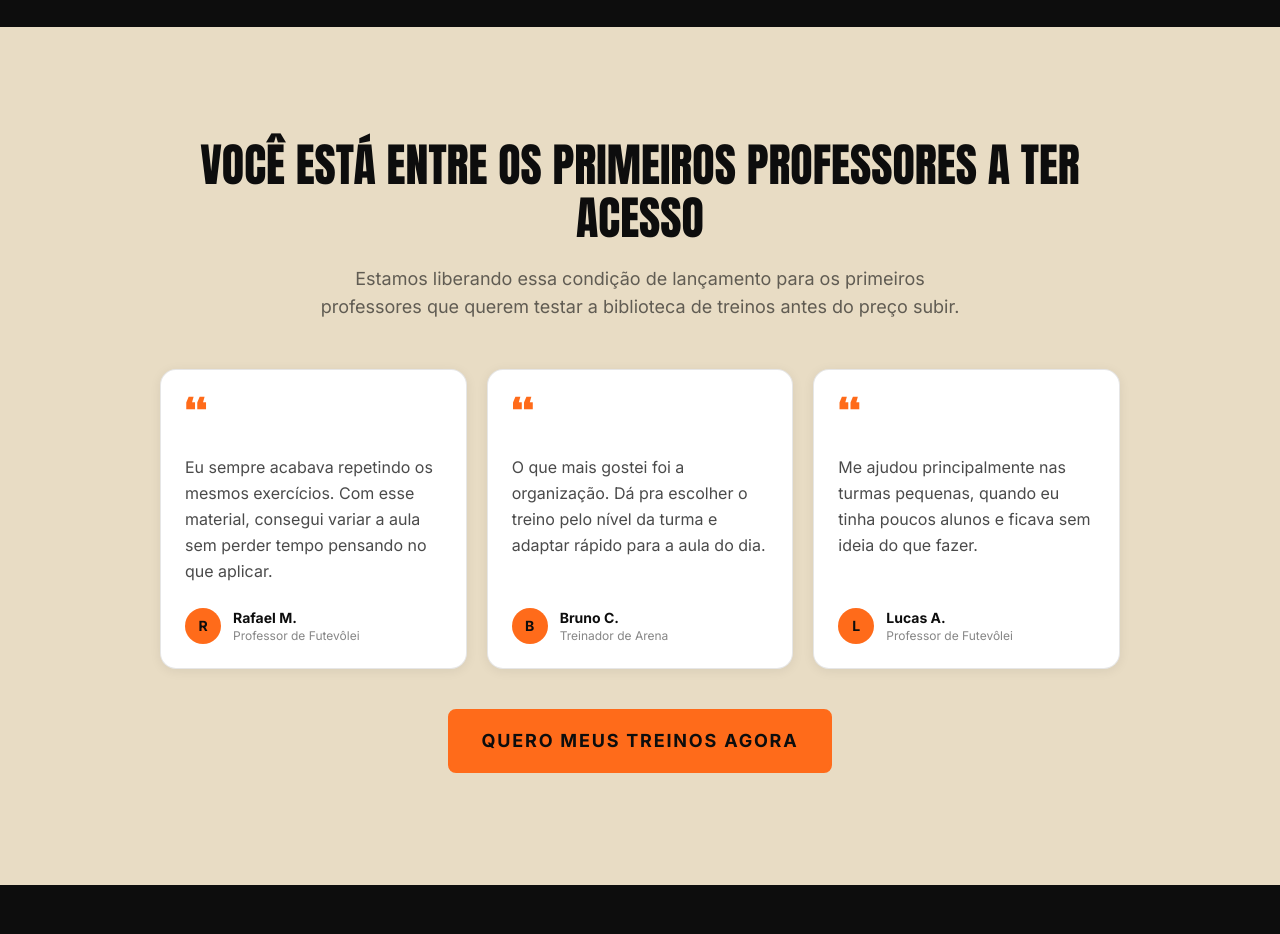
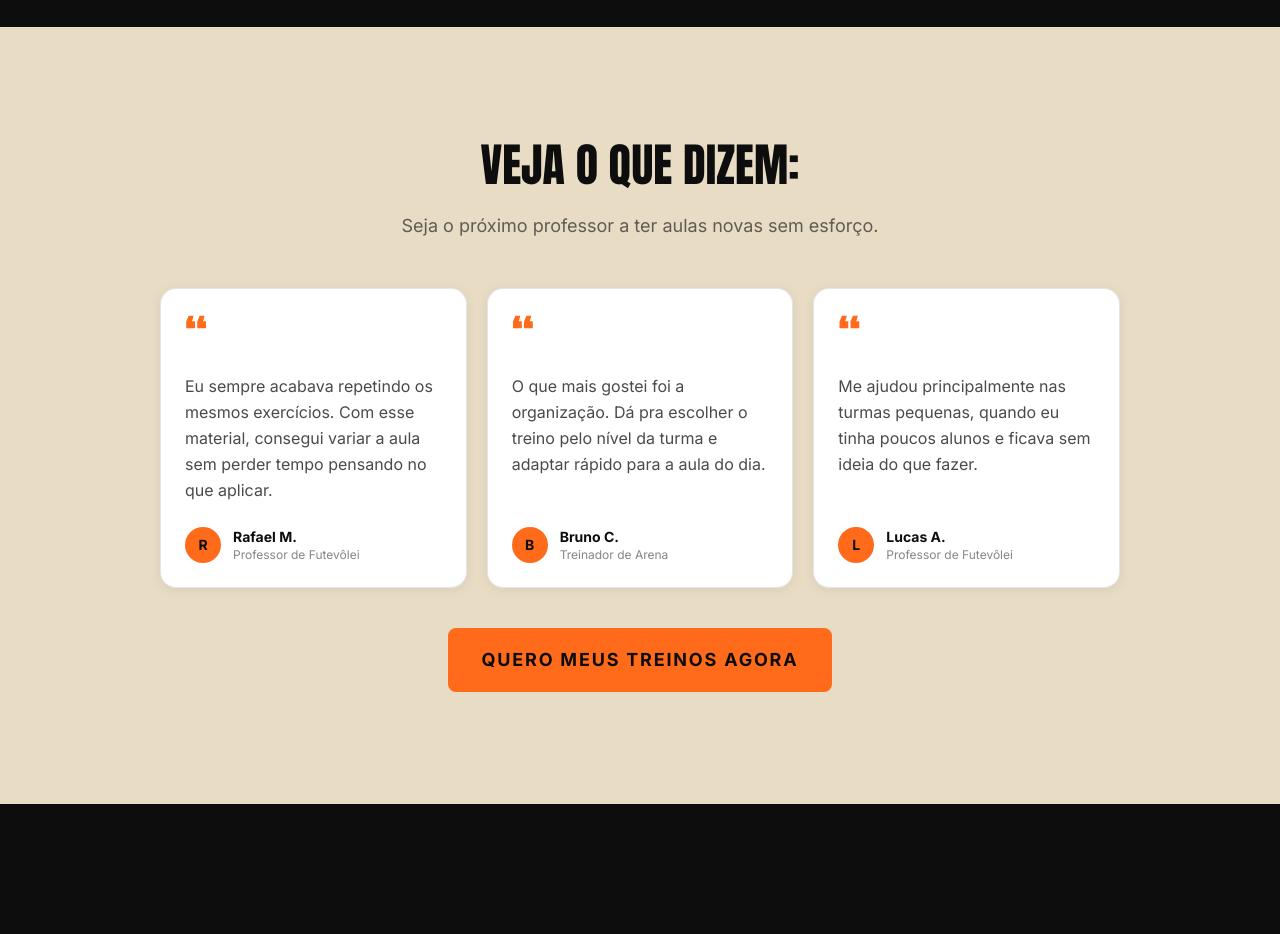
Before and after one commit to caualobo31/200treinosdefutvolei, a Next.js app: page / in a window 1280 px wide. Shown: the part 5880-6814 px from the top of the page. Built offline with nearby package versions, Linux system fonts and the light colour scheme.

Commit message:
content: atualiza headline e subheadline da seção de depoimentos
Co-Authored-By: Claude Sonnet 4.6 <noreply@anthropic.com>

```diff
--- a/components/sections/Testimonials.tsx
+++ b/components/sections/Testimonials.tsx
@@ -47,7 +47,7 @@ export function Testimonials() {
               lineHeight: 1.15,
             }}
           >
-            Você está entre os primeiros professores a ter acesso
+            Veja o que dizem:
           </h2>
         </RevealOnScroll>
 
@@ -57,8 +57,7 @@ export function Testimonials() {
             className="text-center text-base sm:text-lg mb-12 max-w-2xl mx-auto"
             style={{ color: "rgba(13,13,13,0.62)" }}
           >
-            Estamos liberando essa condição de lançamento para os primeiros professores
-            que querem testar a biblioteca de treinos antes do preço subir.
+            Seja o próximo professor a ter aulas novas sem esforço.
           </p>
         </RevealOnScroll>
 
```
